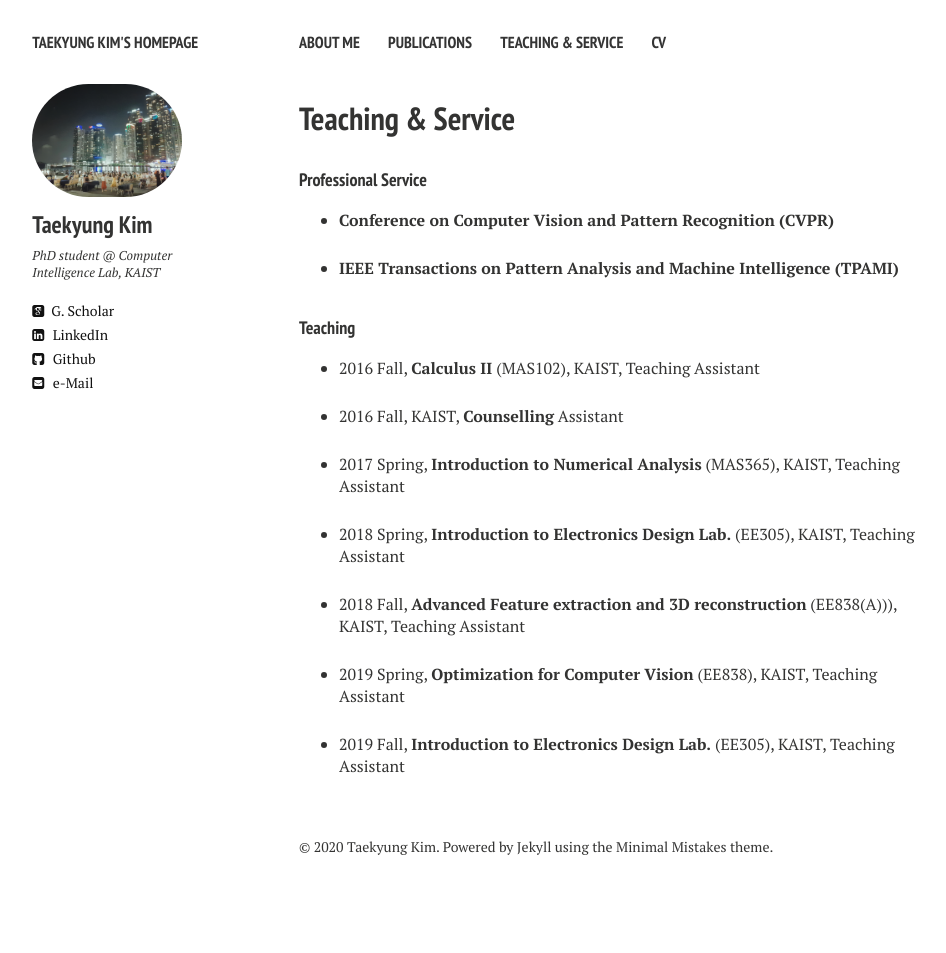
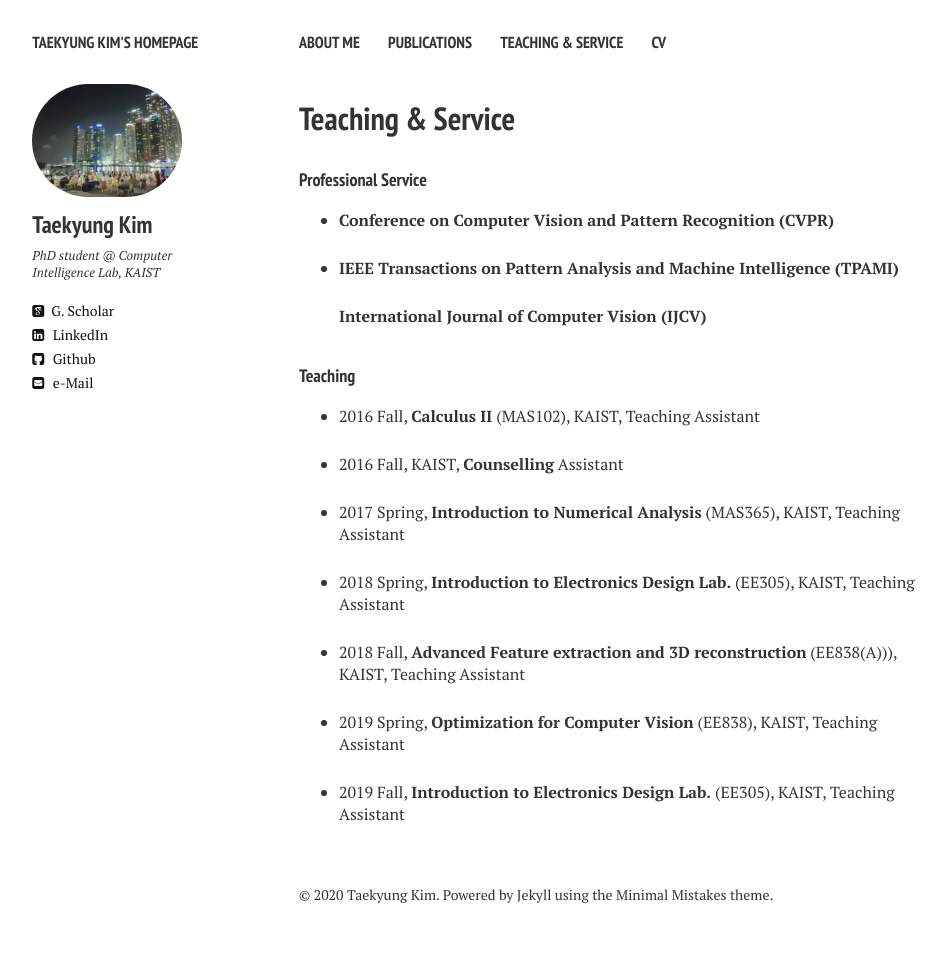
Before and after one commit to TKKim93/TKKim93.github.io, a Jekyll site: the page built from service.md, in a window 1280 px wide. Shown: the whole page, without its empty margins (21-967 px from the left). Built offline with Jekyll 4.4.1, drawn with Linux system fonts in a browser that asks for light colours; nearby versions of some CDN libraries; before the commit the page ends 905 px from its top, so only the background shows below that.

Commit message:
update service-IJCV

```diff
--- a/_layouts/service.html
+++ b/_layouts/service.html
@@ -78,7 +78,8 @@
 <ul class="biblist">
 <!-- Item:  -->
 <li ><p><b>Conference on Computer Vision and Pattern Recognition (CVPR)</b> </p></li>
-<li ><p><b>IEEE Transactions on Pattern Analysis and Machine Intelligence (TPAMI)</b> </p></li>
+<li ><p><b>IEEE Transactions on Pattern Analysis and Machine Intelligence (TPAMI)</b> </p></li
+<li ><p><b>International Journal of Computer Vision (IJCV)</b> </p></li>
 </ul>
 
 <h4 style="margin-bottom:0px;padding-top:10px;">Teaching</h4>
```
